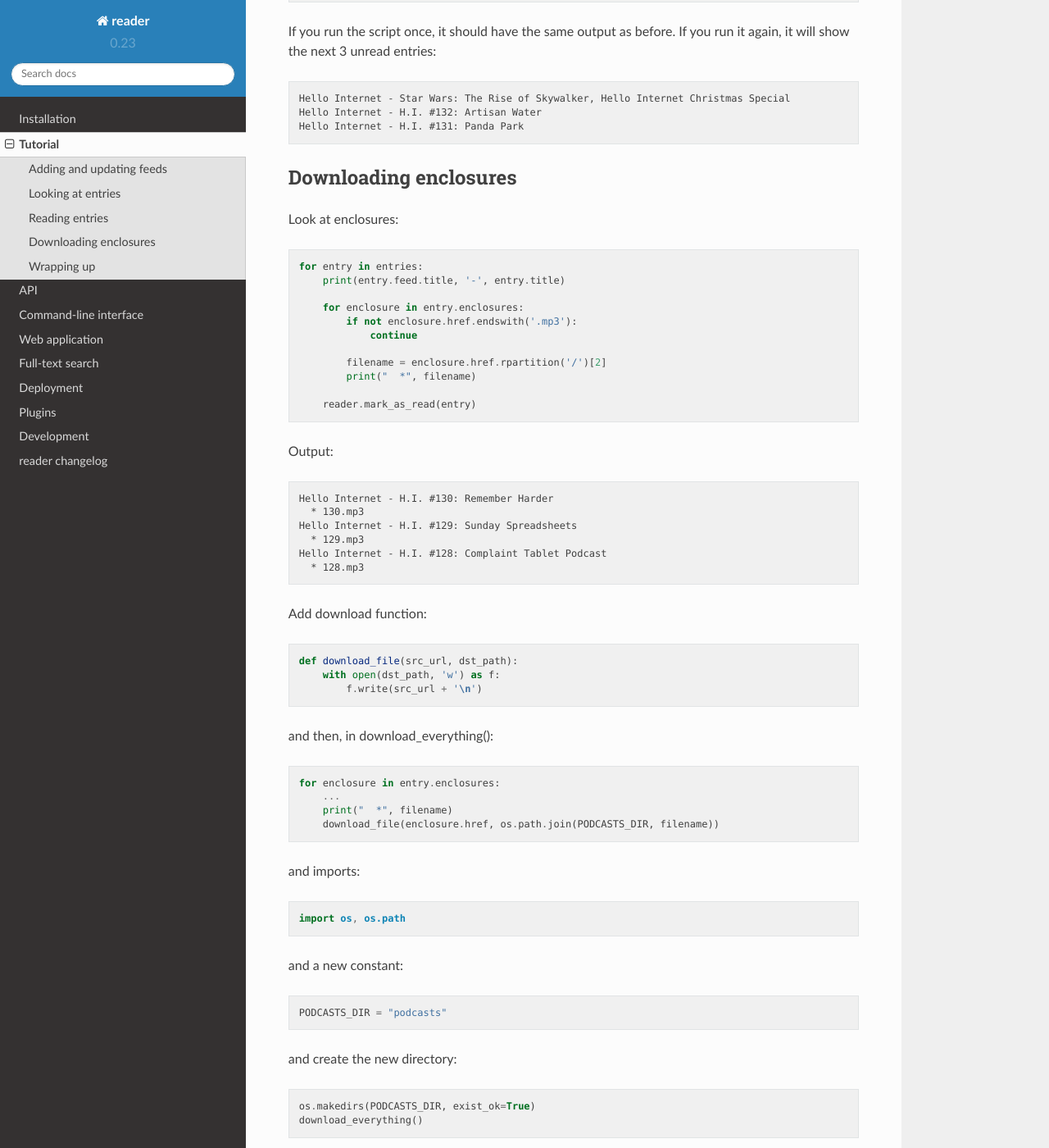
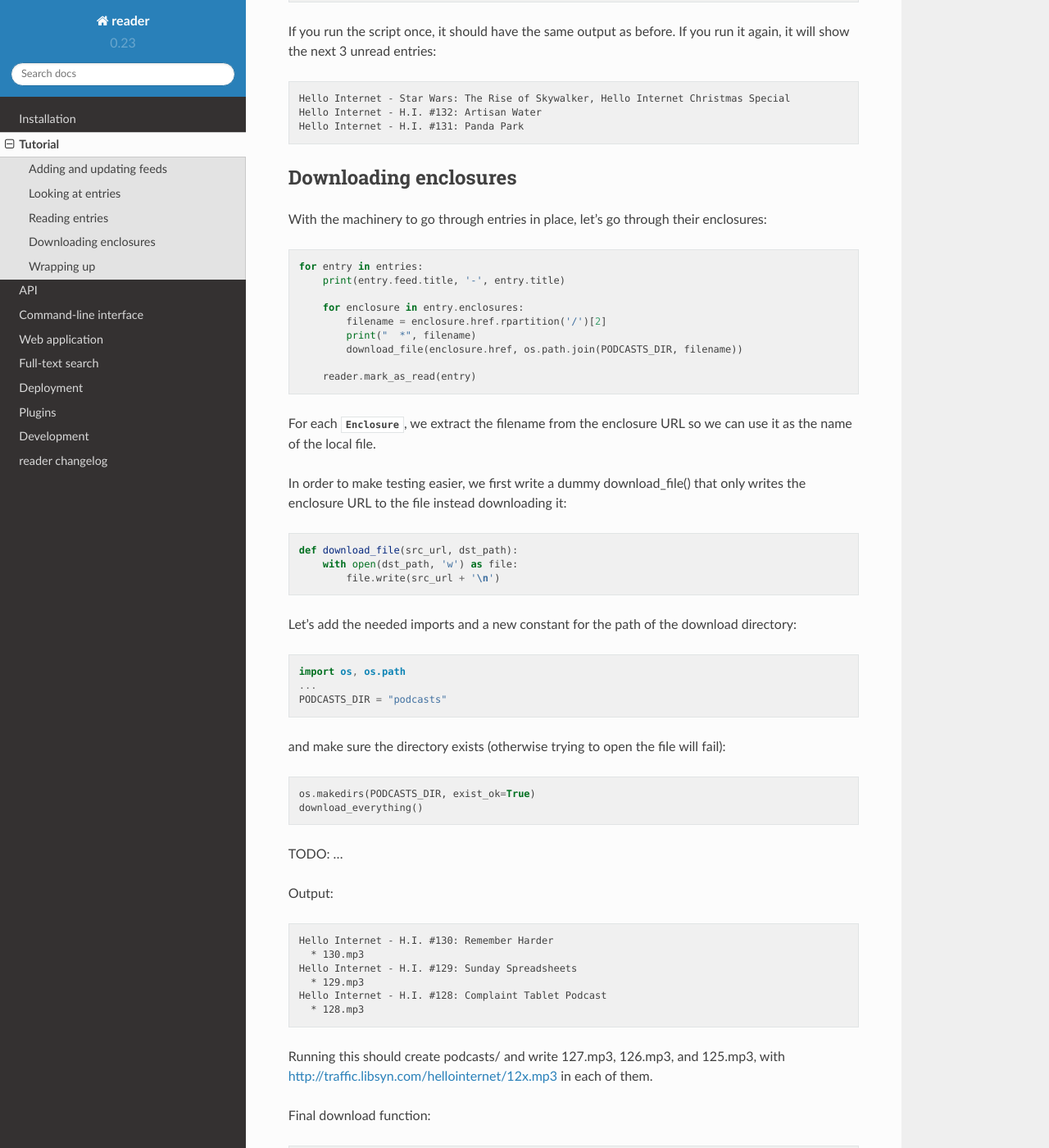
Before and after one commit to Alcides1123/reader, a Sphinx documentation site: the page built from docs/tutorial.rst, in a window 1280 px wide and 1400 px high, scrolled down 2556 px. Shown: the whole window at 82% size. Built offline with Sphinx 7.4.7 and the Read the Docs theme 2.0.0, drawn with Linux system fonts in a browser that asks for light colours.

Commit message:
Tutorial: "downloading" part #1.
For #158.

```diff
--- a/docs/tutorial.rst
+++ b/docs/tutorial.rst
@@ -154,19 +154,44 @@ If you run it again, it will show the next 3 unread entries:
 Downloading enclosures
 ----------------------
 
-Look at enclosures::
+With the machinery to go through entries in place,
+let's go through their enclosures::
 
     for entry in entries:
         print(entry.feed.title, '-', entry.title)
 
         for enclosure in entry.enclosures:
-            if not enclosure.href.endswith('.mp3'):
-                continue
-
             filename = enclosure.href.rpartition('/')[2]
             print("  *", filename)
+            download_file(enclosure.href, os.path.join(PODCASTS_DIR, filename))
 
         reader.mark_as_read(entry)
+
+For each :class:`Enclosure`, we extract the filename from the enclosure URL
+so we can use it as the name of the local file.
+
+In order to make testing easier, we first write a dummy download_file()
+that only writes the enclosure URL to the file instead downloading it::
+
+    def download_file(src_url, dst_path):
+        with open(dst_path, 'w') as file:
+            file.write(src_url + '\n')
+
+Let's add the needed imports and a new constant for the path of
+the download directory::
+
+    import os, os.path
+    ...
+    PODCASTS_DIR = "podcasts"
+
+and make sure the directory exists (otherwise trying to open the file will fail)::
+
+    os.makedirs(PODCASTS_DIR, exist_ok=True)
+    download_everything()
+
+
+TODO: ...
+
 
 Output:
 
@@ -179,35 +204,9 @@ Output:
     Hello Internet - H.I. #128: Complaint Tablet Podcast
       * 128.mp3
 
-
-Add download function::
-
-    def download_file(src_url, dst_path):
-        with open(dst_path, 'w') as f:
-            f.write(src_url + '\n')
-
-and then, in download_everything()::
-
-    for enclosure in entry.enclosures:
-        ...
-        print("  *", filename)
-        download_file(enclosure.href, os.path.join(PODCASTS_DIR, filename))
-
-and imports::
-
-    import os, os.path
-
-and a new constant::
-
-    PODCASTS_DIR = "podcasts"
-
-and create the new directory::
-
-    os.makedirs(PODCASTS_DIR, exist_ok=True)
-    download_everything()
-
 Running this should create podcasts/ and write 127.mp3, 126.mp3, and 125.mp3,
 with http://traffic.libsyn.com/hellointernet/12x.mp3 in each of them.
+
 
 
 Final download function::
```
